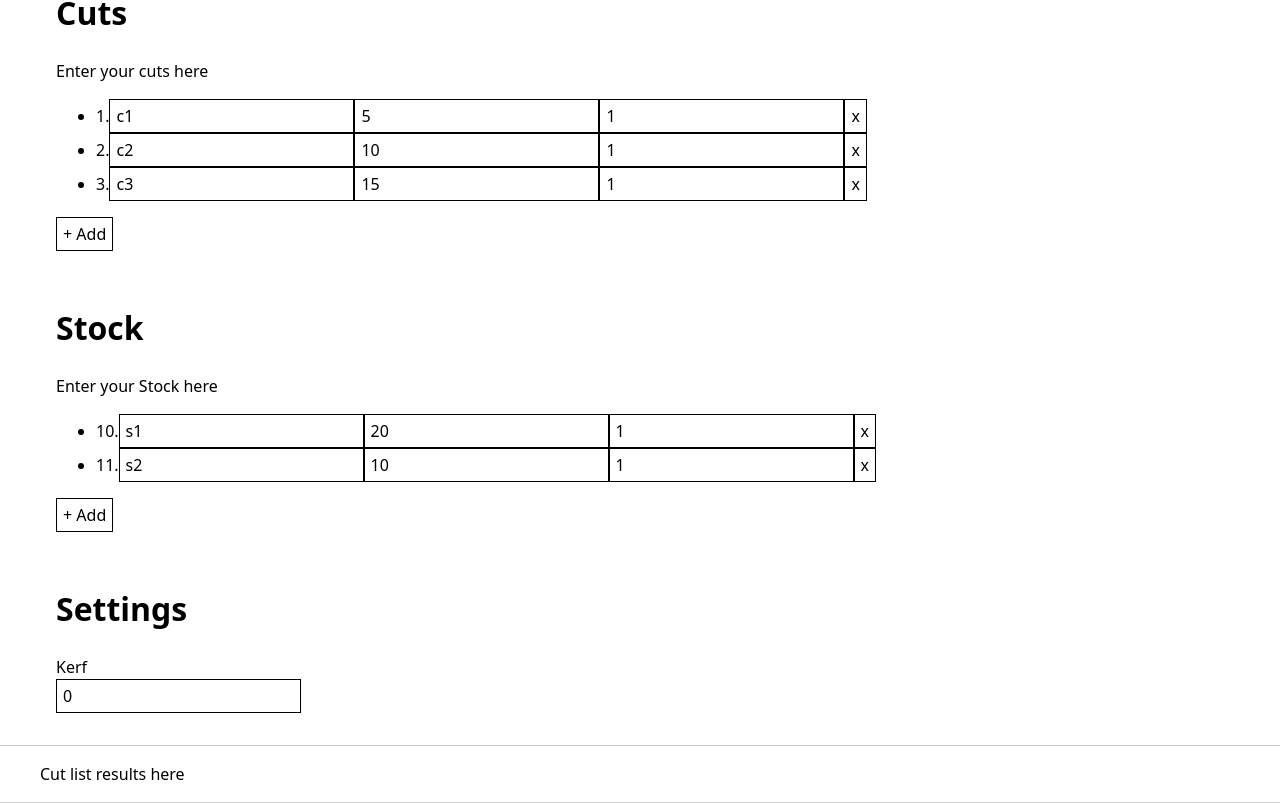
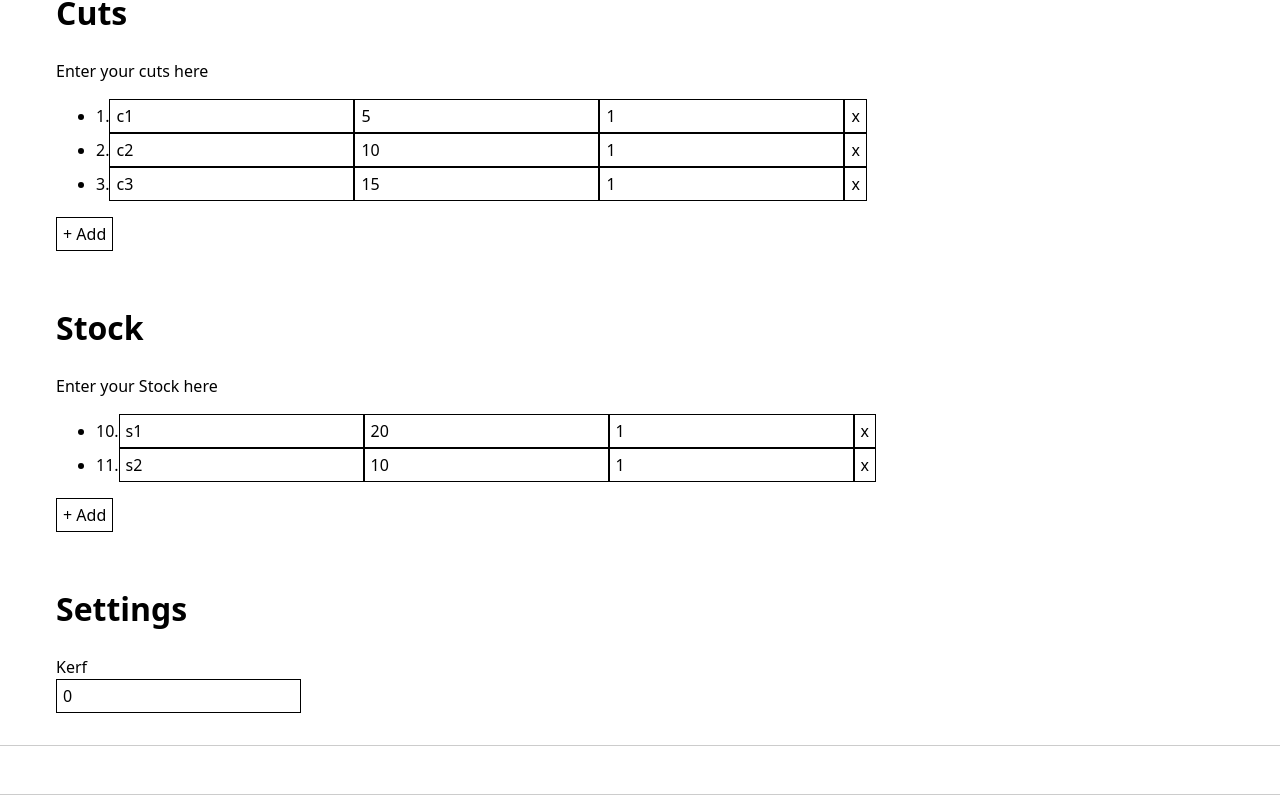
Before and after one commit to sederaa/Cutoptimizer.io, a React (Create React App) app: page / in a window 1280 px wide. Shown: the part 178-981 px from the top of the page. Built offline with nearby package versions, Linux system fonts and the light colour scheme; what common would draw is missing.

Commit message:
Show solution in CutList panel

```diff
--- a/src/main/components/App.tsx
+++ b/src/main/components/App.tsx
@@ -45,7 +45,7 @@ const App = () => {
                 stock={state.context.input.stocks}
                 onStockChanged={handleStockChanged}
             />
-            <CutList />
+            <CutList solution={state.context.solution} />
         </StyledApp>
     );
 };
--- a/src/main/components/CutList.tsx
+++ b/src/main/components/CutList.tsx
@@ -1,9 +1,32 @@
 import React from "react";
 import styled from "styled-components";
 import { Section } from "main/components/Section";
+import { StockModel } from "main/models/StockModel";
 
 const StyledCutList = styled(Section)``;
 
-export const CutList = () => {
-    return <StyledCutList>Cut list results here</StyledCutList>;
+interface CutListProps {
+    solution?: StockModel[];
+}
+
+export const CutList = ({ solution }: CutListProps) => {
+    return (
+        <StyledCutList>
+            <ul>
+                {solution &&
+                    solution.map((stock) => (
+                        <li key={stock.instanceId}>
+                            {stock.id}. {stock.name} len={stock.length}
+                            <ul>
+                                {stock._cuts?.map((cut) => (
+                                    <li key={cut.instanceId}>
+                                        {cut.id}. {cut.name} len={cut.length}
+                                    </li>
+                                ))}
+                            </ul>
+                        </li>
+                    ))}
+            </ul>
+        </StyledCutList>
+    );
 };
--- a/src/main/machines/AppMachine.ts
+++ b/src/main/machines/AppMachine.ts
@@ -10,6 +10,7 @@ import { findSolutionByLeastStockUsed } from "main/services/findSolutionByLeastS
 
 interface AppMachineContext {
     input: Input;
+    solution?: StockModel[];
 }
 
 interface Input {
@@ -105,7 +106,8 @@ export const AppMachine = Machine<AppMachineContext, AppMachineSchema, AppMachin
             ],
         },
         [AppMachineStates.Calculating]: {
-            entry: (context) => {
+            entry: assign({
+                solution: (context) => {
                     const treeRootNode = createSolutionsTree(
                         context.input.cuts,
                         context.input.stocks,
@@ -113,8 +115,10 @@ export const AppMachine = Machine<AppMachineContext, AppMachineSchema, AppMachin
                         context.input.kerf
                     );
                     printTree(treeRootNode, 0);
-                findSolutionByLeastStockUsed(treeRootNode);
+                    const stocks = findSolutionByLeastStockUsed(treeRootNode);
+                    return stocks;
                 },
+            }),
             always: AppMachineStates.Idle,
         },
     },
--- a/src/main/services/findSolutionByLeastStockUsed.ts
+++ b/src/main/services/findSolutionByLeastStockUsed.ts
@@ -51,4 +51,5 @@ export const findSolutionByLeastStockUsed = (node: Node) => {
     }
 
     console.debug(`merged stock nodes = `, stocks);
+    return stocks;
 };
```
Lines whose indentation alone changed are shown as unchanged.
